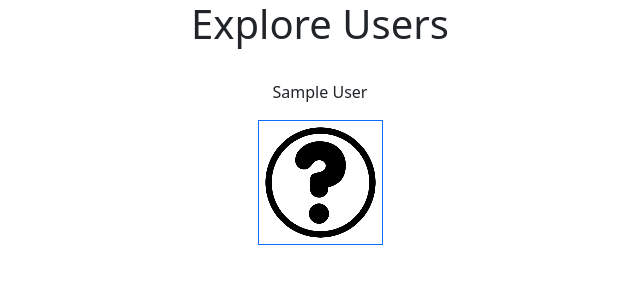
After one commit to CiniMinis/workshop-project, a Flask app: page /explore in a window 1280 px wide. The commit adds this page. Shown: the top 300 px of the page, without its empty margins (320-960 px from the left). Run offline with Flask 2, Linux system fonts and the light colour scheme; tables that the repository leaves empty hold one stand-in row (values such as "Sample post"); parts of the project's set-up code (start-up, migrations or seed data) failed here and were passed over.

Commit message:
Added Explore View
Added user exploration view, including an API update to query parts by user-id.

```diff
--- a/app/controllers.py
+++ b/app/controllers.py
@@ -1,8 +1,12 @@
 from flask import send_from_directory, render_template, Blueprint
+from app.models import User
 
 # directory constants
 STATIC_DIR = "static"
 IMAGE_DIR = "static/img"
+
+# display constants
+EXPLORE_COUNT = 5
 
 controllers = Blueprint('controllers', __name__)
 
@@ -22,6 +26,12 @@ def home():
     return render_template("index.html")
 
 
+@controllers.route('/explore')
+def explore():
+    explore_users = User.query.limit(EXPLORE_COUNT).all()
+    return render_template("explore.html", users=explore_users)
+
+
 @controllers.route('/draw')
 def draw_page():
     return render_template("draw.html")
--- a/app/static/draw.js
+++ b/app/static/draw.js
@@ -27,7 +27,6 @@ function draw_dna(){
     for (let i = 0; i < json_parts.length; i++) {
         last_promise = Promise.all([json_parts[i], last_promise])
             .then((vals) => {
-                console.log(vals);
                 return draw_json_part(ctx, vals[0]);
             });
     }
--- a/app/static/main.css
+++ b/app/static/main.css
@@ -1,4 +1,14 @@
 canvas.avatar {
+    width: 125px;
+    height: 125px;
+}
+
+canvas.avatar-small {
+    width: 70px;
+    height: 70px
+}
+
+canvas.avatar-big {
     width: 250px;
     height: 250px;
 }
--- a/app/static/main.js
+++ b/app/static/main.js
@@ -1,6 +1,7 @@
 const AVATAR_WIDTH = 500;
 const AVATAR_HEIGHT = AVATAR_WIDTH;
 const AVATAR_BODY_PARTS = ["body", "ears", "head", "mouth", "eyes", "nose"];
+const PRIVATE_AVATAR = "/img/avatar/private.svg";
 
 function fetch_image(src) {
     return new Promise((resolve) => {
@@ -40,7 +41,6 @@ function draw_json_part(context, json) {
     return new Promise((resolve) => {
         // variable for promises to which we wait
         let promises = []
-        console.log(json);
         // draw the body part
         promises.push(
             fetch_image(json['border_image'])
@@ -59,6 +59,16 @@ function draw_json_part(context, json) {
     });
 }
 
+
+// draws private user image
+function draw_private_avatar(context) {
+    return new Promise((resolve) => {
+        fetch_image(PRIVATE_AVATAR)
+            .then(draw_promise.bind(undefined, context))
+            .then(resolve);
+    });
+}
+
 // clears the canvas
 function clearCanvas(canvas) {
     return new Promise(resolve => {
@@ -69,10 +79,49 @@ function clearCanvas(canvas) {
     });
 }
 
+// fetches body part from user id
+function fetch_part_from_user(user_id, part) {
+    return new Promise((resolve, reject) => {
+        var request = $.ajax({
+            url: '/api/part_from_user',
+            type: 'POST',
+            data: {
+                'id': user_id,
+                'part': part
+            }
+        });
+        request.done((result) => {
+            if (result['status'] === 'success'){
+                resolve(result['content'])
+            }
+            reject(result['content'])
+        });
+    });
+}
+
+function draw_user(canvas, user_id){
+    var ctx = canvas.getContext('2d');
+    var json_parts = AVATAR_BODY_PARTS.map(fetch_part_from_user.bind(undefined, user_id));
+    last_promise = clearCanvas(canvas);
+    for (let i = 0; i < json_parts.length; i++) {
+        last_promise = Promise.all([json_parts[i], last_promise])
+            .then((vals) => {
+                return draw_json_part(ctx, vals[0]);
+            });
+    }
+    last_promise.catch((err) => {draw_private_avatar(ctx)});
+}
+
+
 $().ready(() => {
     // set avatars to correct size
-    $(".avatar").each((i, avatar) => {
-        avatar.width = AVATAR_WIDTH;
-        avatar.height = AVATAR_HEIGHT;
-    });
+    $(".avatar")
+        .each((i, avatar) => {
+            avatar.width = AVATAR_WIDTH;
+            avatar.height = AVATAR_HEIGHT;
+        }).filter("[data-user-id]")
+        .each((i, avatar) => {
+            user_id = avatar.getAttribute("data-user-id");
+            draw_user(avatar, user_id)
+        });
 });
--- a/app/templates/draw.html
+++ b/app/templates/draw.html
@@ -7,7 +7,7 @@
         </h1>
         <br>
         <br>
-        <canvas class="avatar border border-primary" id="drawDNACanvas"></canvas>
+        <canvas class="avatar avatar-big border border-primary" id="drawDNACanvas"></canvas>
         <br>
         <input type="text" id="dnaToDraw" size="80"/>
         <button type="button" class="btn btn-primary" id="drawDNABtn" onclick="draw_dna();">Draw</button>
--- /dev/null
+++ b/app/templates/explore.html
@@ -0,0 +1,19 @@
+{% extends 'base.html' %}
+{% block content %}
+
+    <center>
+        <h1>
+            Explore Users
+        </h1>
+        {% for user in users %}
+            <br/>
+            <div class='profile'>
+                <p>
+                    {{user.name}}
+                </p>
+                <canvas class="avatar border border-primary" data-user-id='{{user.user_id}}'></canvas>
+            </div>
+        {% endfor %}
+    </center>
+
+{% endblock %}
--- a/app/templates/index.html
+++ b/app/templates/index.html
@@ -1,5 +1,5 @@
 {% extends 'base.html' %}
-{% block content%}
+{% block content %}
 
     <center>
         <h1>
```
Also changed, not shown: app/__init__.py (+6 -3 lines), app/api.py (+57 -2 lines), app/static/img/avatar/private.svg (added).
